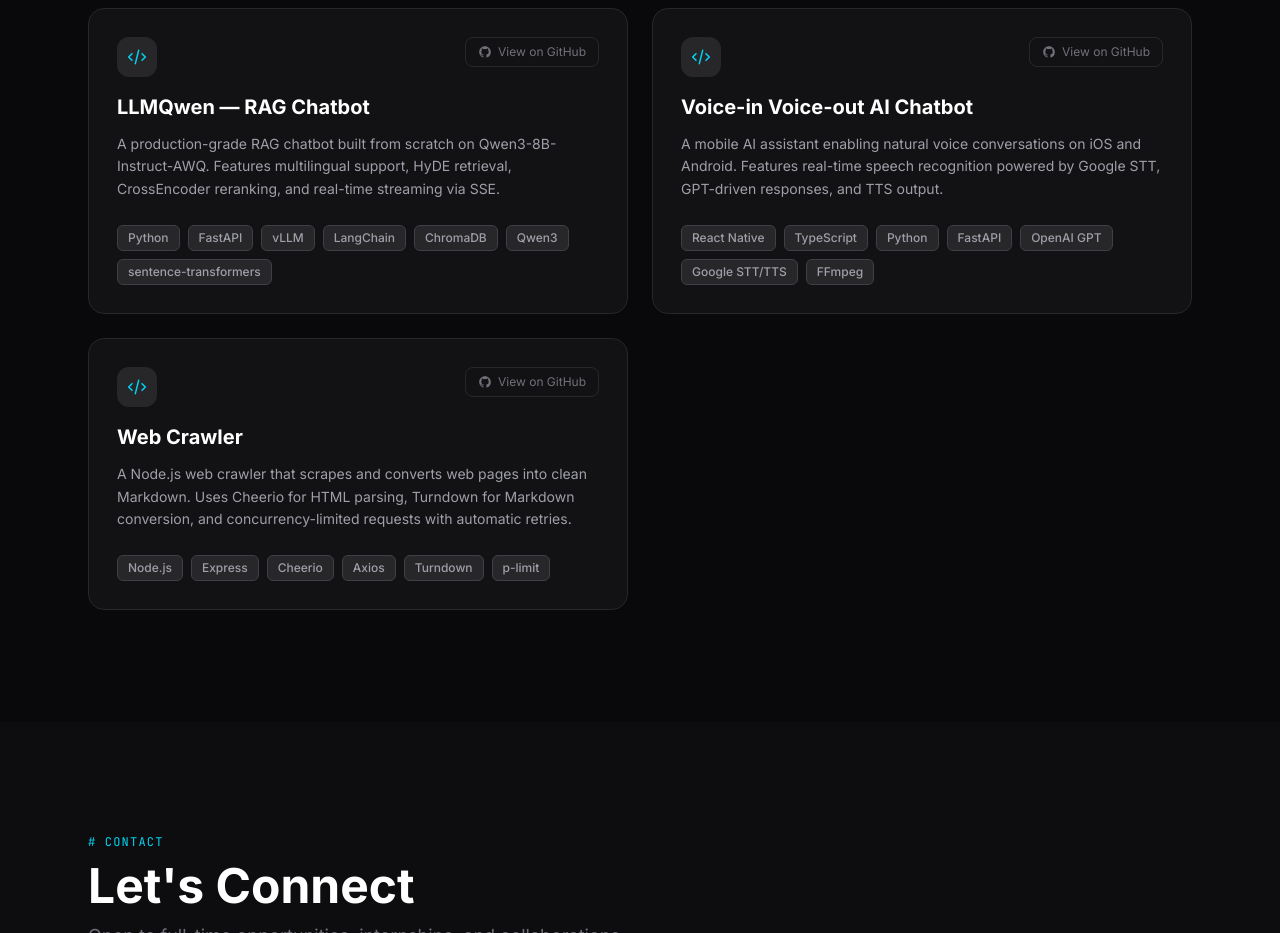
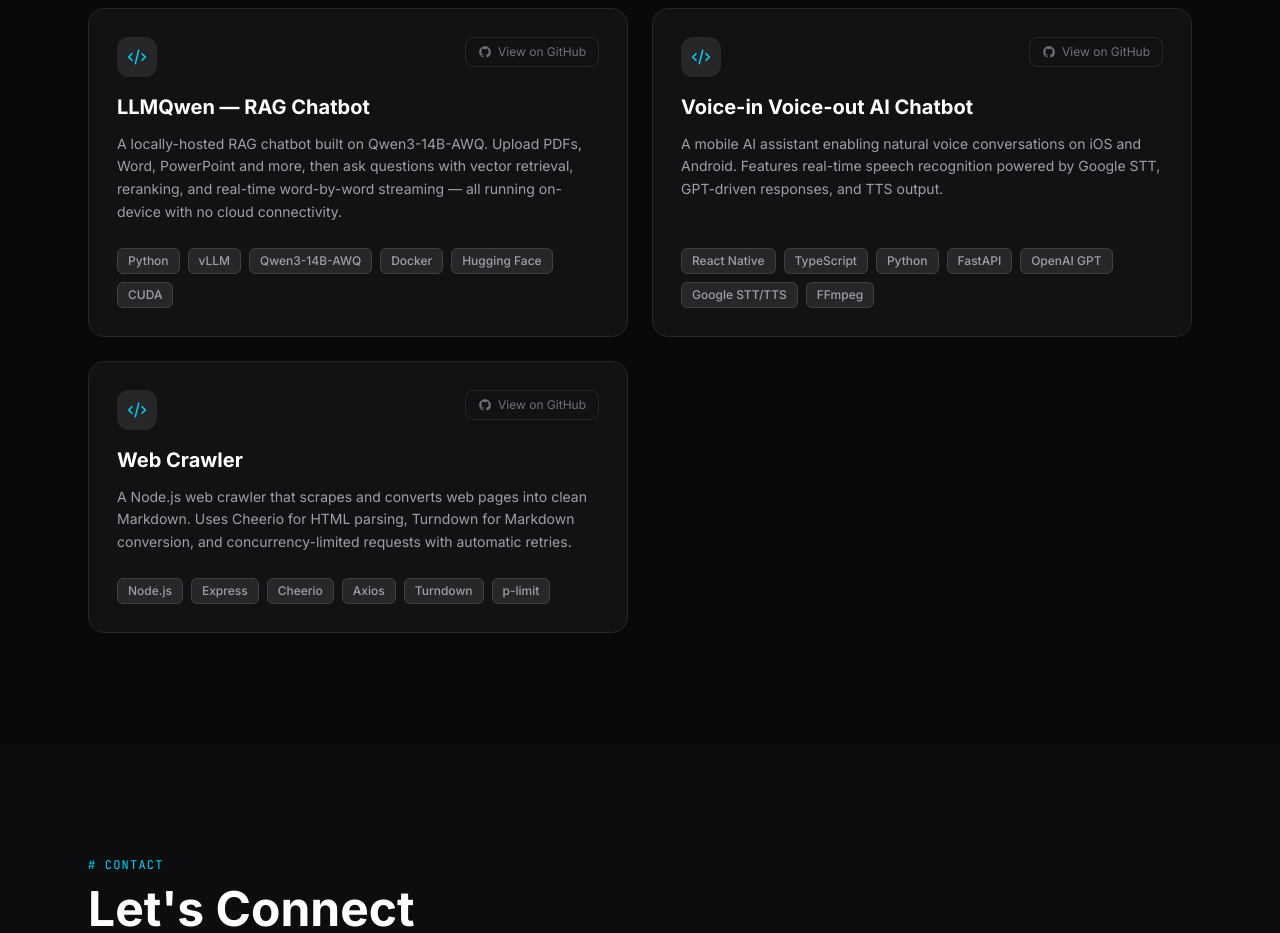
Before and after one commit to Nozomu05/portfolio, a React (Vite) app: page / in a window 1280 px wide. Shown: the part 4300-5233 px from the top of the page. Built offline with nearby package versions, Linux system fonts and the light colour scheme.

Commit message:
updt of the projects

```diff
--- a/src/translations/en.ts
+++ b/src/translations/en.ts
@@ -115,9 +115,9 @@ export const en = {
       {
         title: 'LLMQwen — RAG Chatbot',
         description:
-          'A production-grade RAG chatbot built from scratch on Qwen3-8B-Instruct-AWQ. Features multilingual support, HyDE retrieval, CrossEncoder reranking, and real-time streaming via SSE.',
-        tech: ['Python', 'FastAPI', 'vLLM', 'LangChain', 'ChromaDB', 'Qwen3', 'sentence-transformers'],
-        github: 'https://github.com/Nozomu05/LLMQwen',
+          'A locally-hosted RAG chatbot built on Qwen3-14B-AWQ. Upload PDFs, Word, PowerPoint and more, then ask questions with vector retrieval, reranking, and real-time word-by-word streaming — all running on-device with no cloud connectivity.',
+        tech: ['Python', 'vLLM', 'Qwen3-14B-AWQ', 'Docker', 'Hugging Face', 'CUDA'],
+        github: 'https://github.com/Nozomu05/chatbot',
       },
       {
         title: 'Voice-in Voice-out AI Chatbot',
--- a/src/translations/fr.ts
+++ b/src/translations/fr.ts
@@ -117,9 +117,9 @@ export const fr: Translations = {
       {
         title: 'LLMQwen — Chatbot RAG',
         description:
-          'Un chatbot RAG de niveau production construit de zéro avec Qwen3-8B-Instruct-AWQ. Supporte le multilingue, la récupération HyDE, le reranking CrossEncoder et le streaming SSE en temps réel.',
-        tech: ['Python', 'FastAPI', 'vLLM', 'LangChain', 'ChromaDB', 'Qwen3', 'sentence-transformers'],
-        github: 'https://github.com/Nozomu05/LLMQwen',
+          "Un chatbot RAG hébergé localement, construit avec Qwen3-14B-AWQ. Importez des PDF, Word, PowerPoint et plus, puis posez vos questions grâce à la récupération vectorielle, au reranking et au streaming mot-par-mot en temps réel — le tout en local, sans connexion au cloud.",
+        tech: ['Python', 'vLLM', 'Qwen3-14B-AWQ', 'Docker', 'Hugging Face', 'CUDA'],
+        github: 'https://github.com/Nozomu05/chatbot',
       },
       {
         title: 'Chatbot IA Voix-Entrée Voix-Sortie',
```
